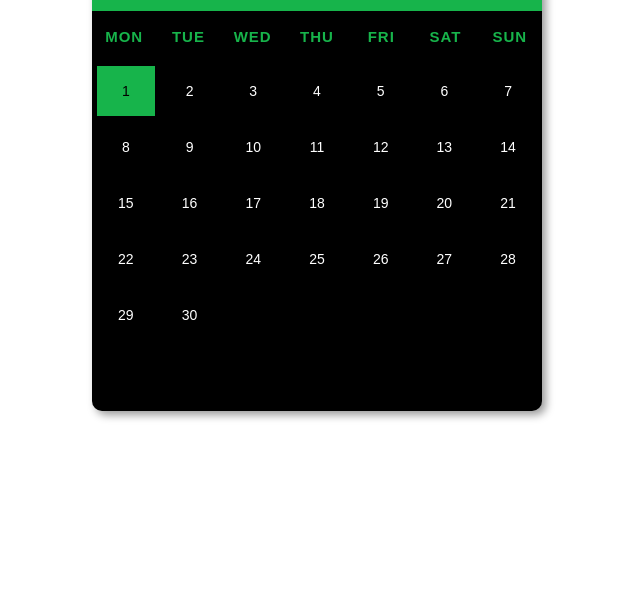
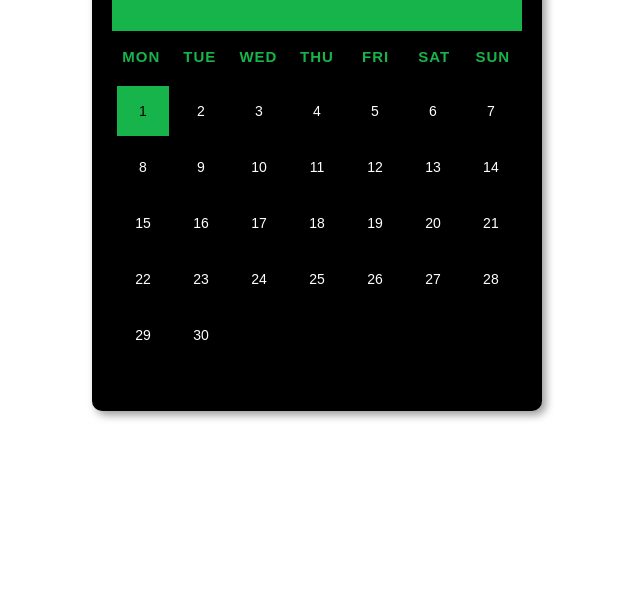
Before and after one commit to lykanranger/calendar, a plain HTML site: page index.html in a window 1280 px wide. Shown: the part 209-800 px from the top of the page, without its empty margins (323-963 px from the left). Drawn offline with Linux system fonts and the light colour scheme.

Commit message:
Update style.css

```diff
--- a/style.css
+++ b/style.css
@@ -14,13 +14,15 @@
     align-items: center;
 }
 
-.calender{
+.calender {
     background-color: black;
     color: white;
     width: 450px;
     height: 520px;
     border-radius: 10px;
     box-shadow: 4px 4px 8px rgba(0, 0, 0, .4);
+    padding: 20px;
+    box-sizing: border-box;
 }
 
 .month{
@@ -74,7 +76,7 @@
 .days div {
     font-size: 14px;
     margin: 3px;
-    width: calc(100% / 7 - 6px); /* calculate width based on container width */
+    width: calc(100% / 7 - 6px);
     height: 50px;
     display: flex;
     justify-content: center;
@@ -127,4 +129,7 @@
   .month {
     height: 100px;
   }
+    .author {
+        font-size: 20px;
+    }
 }
```
